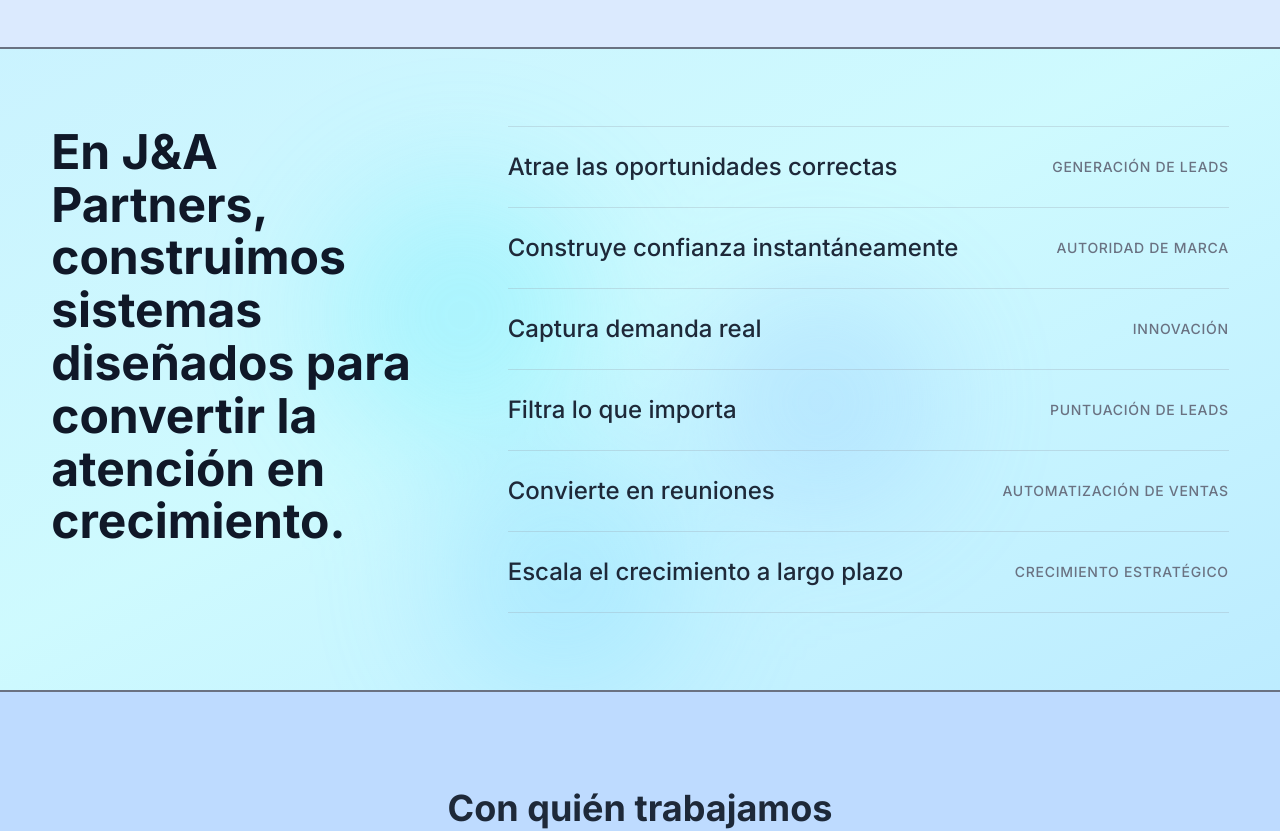
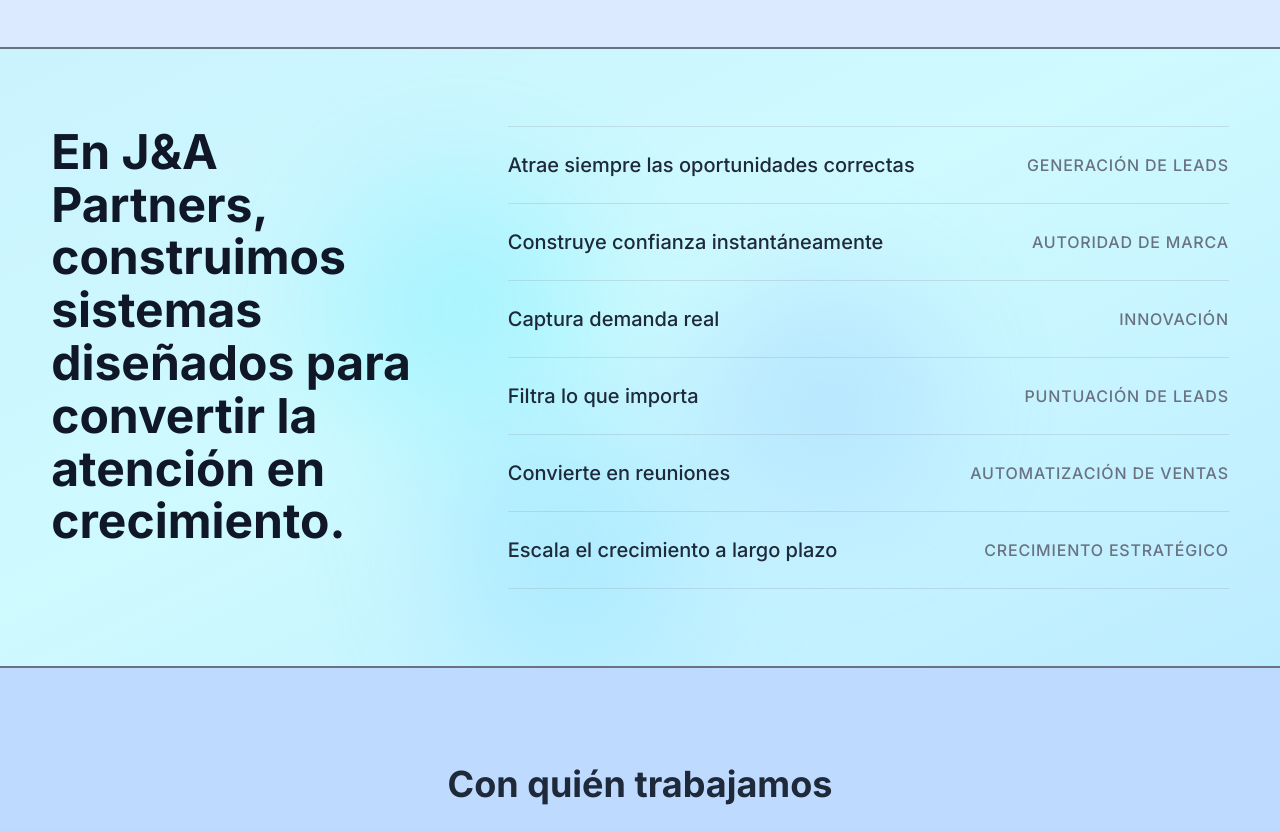
Before and after one commit to AldoCarbajal-3804/prototipo-react, a React (Vite) app: page / in a window 1280 px wide. Shown: the part 2780-3611 px from the top of the page. Built offline with nearby package versions, Linux system fonts and the light colour scheme.

Commit message:
Arreglando errores de texto

```diff
--- a/src/components/AccordionItem.jsx
+++ b/src/components/AccordionItem.jsx
@@ -17,11 +17,11 @@
     return (
         <div className="border-t border-gray-400/30 last:border-b last:border-gray-400/30">
             <header className="group" onClick={onToggle}>
-                <summary className="flex justify-between items-center py-6 cursor-pointer list-none">
-                <span className="text-xl sm:text-2xl font-medium text-gray-800 group-hover:text-blue-900 transition-colors">
+                <summary className="flex justify-between items-center py-6 cursor-pointer list-none text-left">
+                <span className="text-xl font-medium text-gray-800 group-hover:text-blue-900 transition-colors">
                     {title}
                 </span>
-                <span className="text-sm text-gray-500 font-medium uppercase tracking-wider">
+                <span className="text-base text-gray-500 font-medium uppercase tracking-wider text-right">
                     {category}
                 </span>
                 </summary>
--- a/src/data/translations.js
+++ b/src/data/translations.js
@@ -45,7 +45,7 @@
       heading: "At J&A Partners, we build systems designed to turn attention into growth.",
       items: [
         {
-          title: "Attract the right opportunities",
+          title: "Always, attract the correct opportunities",
           desc: "We identify and reach high-value prospects through targeted digital channels, ensuring your business connects with the right audience at the right time.",
           category: "Lead Generation"
         },
@@ -279,7 +279,7 @@
       heading: "En J&A Partners, construimos sistemas diseñados para convertir la atención en crecimiento.",
       items: [
         {
-          title: "Atrae las oportunidades correctas",
+          title: "Atrae siempre las oportunidades correctas",
           desc: "Identificamos y llegamos a prospectos de alto valor a través de canales digitales dirigidos, asegurando que tu negocio se conecte con la audiencia correcta en el momento correcto.",
           category: "Generación de Leads"
         },
```
Also changed, not shown: 1 other file (tests, documents, lock files or other folders).
